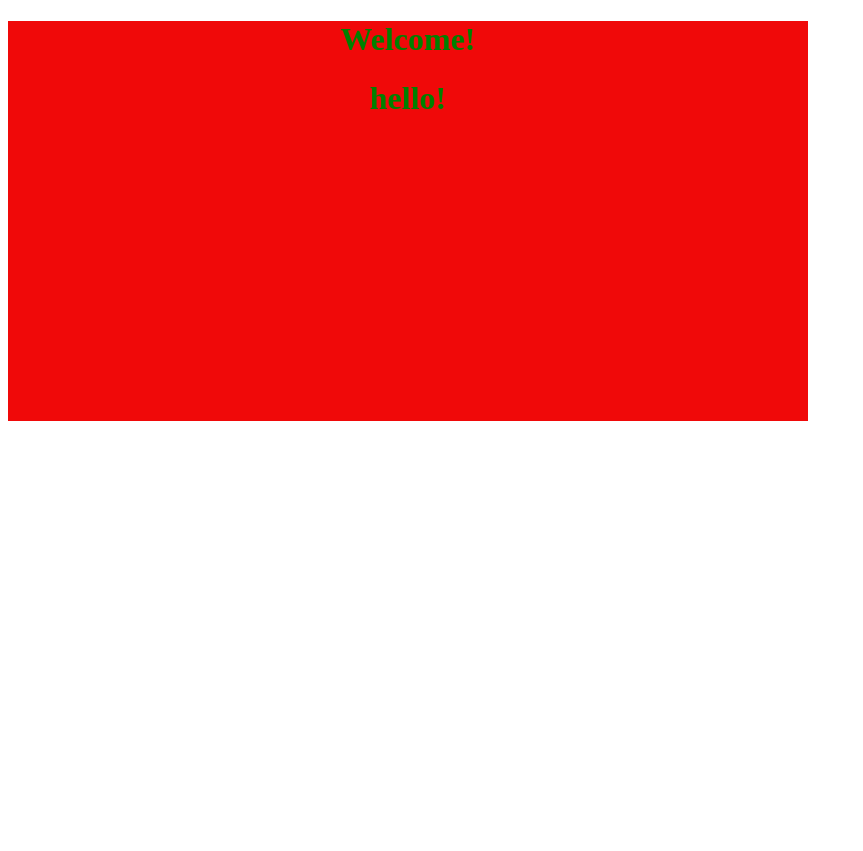
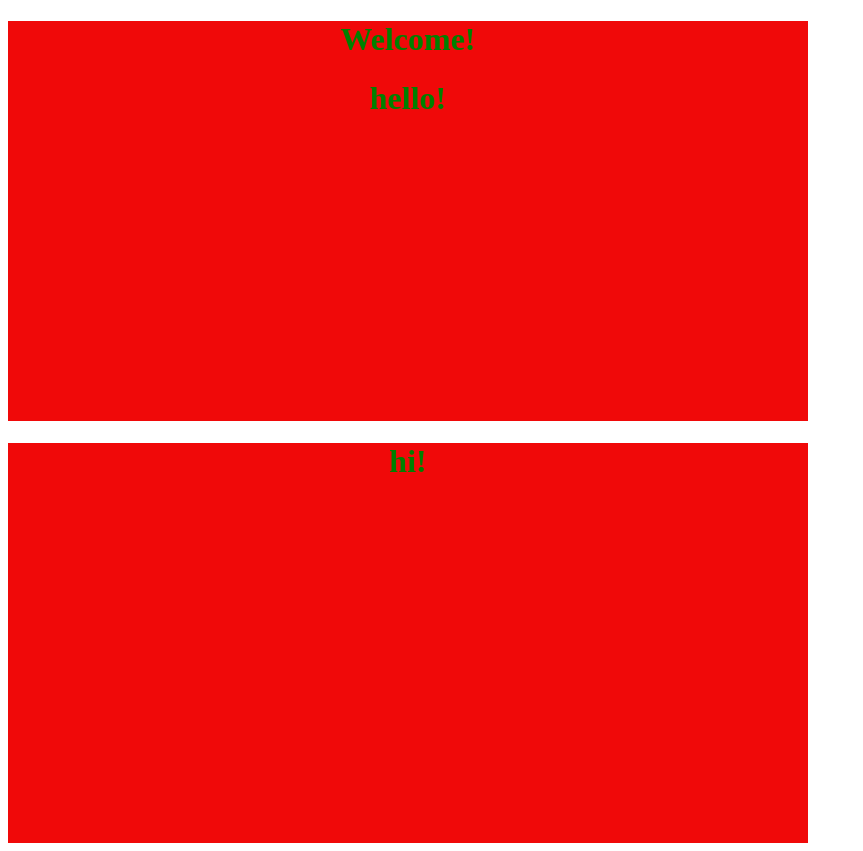
Before and after one commit to AGNIKSAHA/welcome-page, a plain HTML site: page index.html in a window 1280 px wide. Shown: the whole page, without its empty margins (0-863 px from the left). Before the commit the page ends 800 px from the top, so only its background shows below. Drawn offline with Linux system fonts and the light colour scheme.

Commit message:
agnikChange

```diff
--- a/index.html
+++ b/index.html
@@ -11,5 +11,8 @@
         <h1>Welcome!</h1>
         <h1>hello!</h1>
     </div>
+    <div>
+        <h1>hi!</h1>
+    </div>
 </body>
 </html>
```
